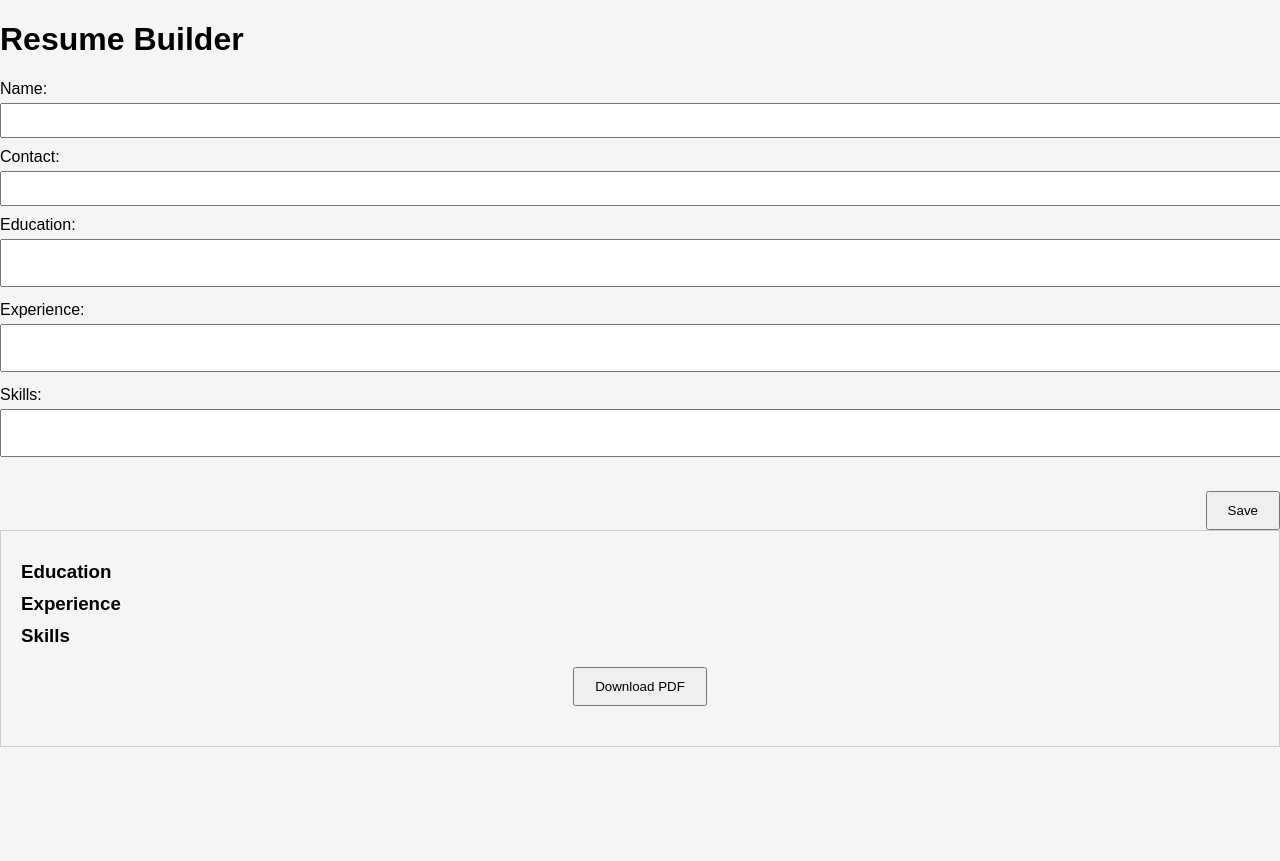
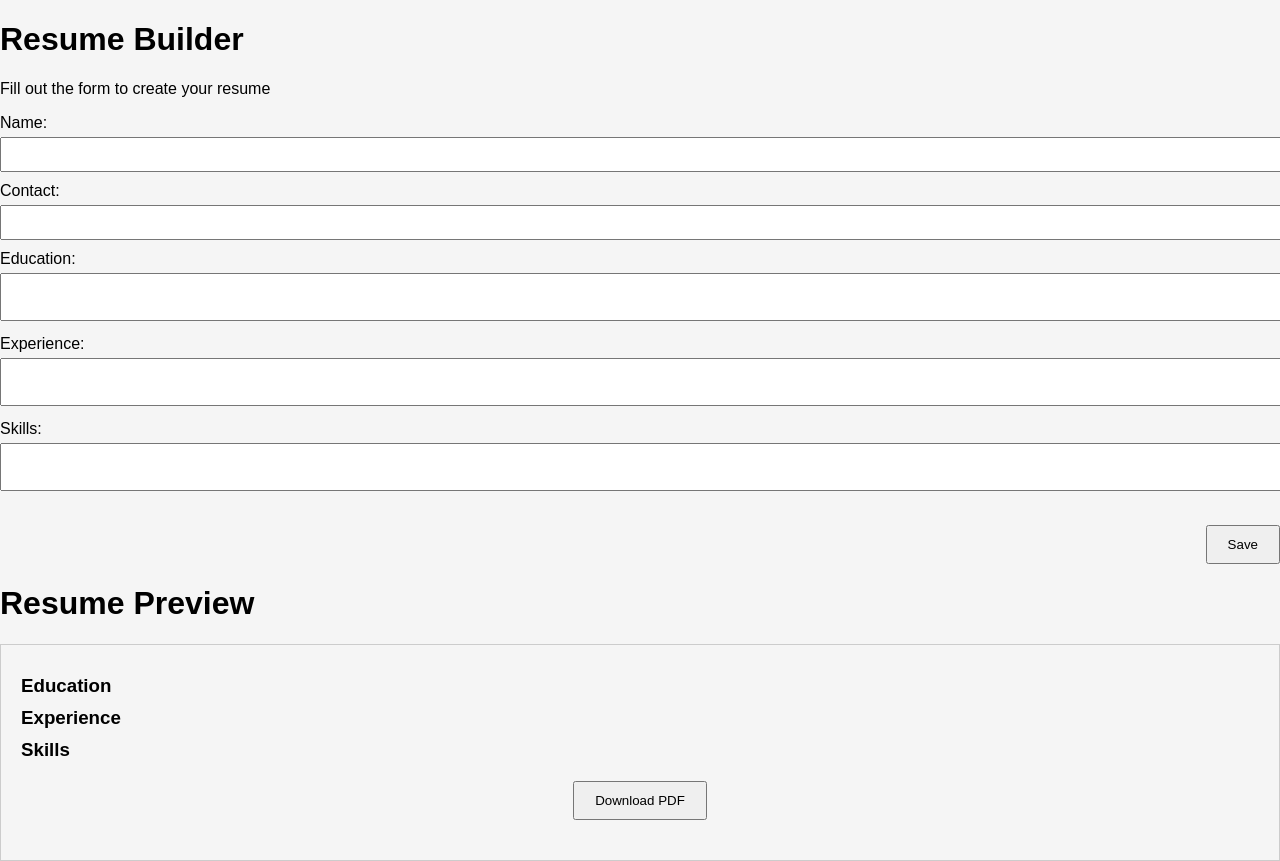
Before and after one commit to globalsmile/portfolio_projects, a React (Create React App) app in the folder software_projects/front_end_projects/resume-builder/: page / in a window 1280 px wide. Before the commit the page ends 800 px from the top, so only its background shows below. Built offline with nearby package versions, Linux system fonts and the light colour scheme.

Commit message:
add: ResumeForm and ResumePreview

```diff
--- a/software_projects/front_end_projects/resume-builder/src/App.tsx
+++ b/software_projects/front_end_projects/resume-builder/src/App.tsx
@@ -5,11 +5,17 @@
 
 const App: React.FC = () => {
   return (
-    <div className="App">
-      <h1>Resume Builder</h1>
-      <ResumeForm />
-      <ResumePreview />
-    </div>
+    <div className="app-container">
+      <div className="form-container">
+        <h1>Resume Builder</h1>
+        <p className="instructions">Fill out the form to create your resume</p>
+        <ResumeForm />
+        </div>
+      <div className="preview-container">
+        <h1>Resume Preview</h1>
+        <ResumePreview />
+        </div>
+      </div>
   );
 };
 
--- /dev/null
+++ b/software_projects/front_end_projects/resume-builder/src/styles/App.scss
@@ -0,0 +1,23 @@
+.app-container {
+    display: flex;
+    height: 100vh;
+  }
+
+  .form-container, .preview-container {
+    flex: 1;
+    padding: 20px;
+    overflow-y: auto;
+  }
+
+  .form-container {
+    background-color: #f0f0f0;
+  }
+
+  .preview-container {
+    background-color: #ffffff;
+    border-left: 1px solid #ccc;
+  }
+
+  h1 {
+    text-align: center;
+  }
```
